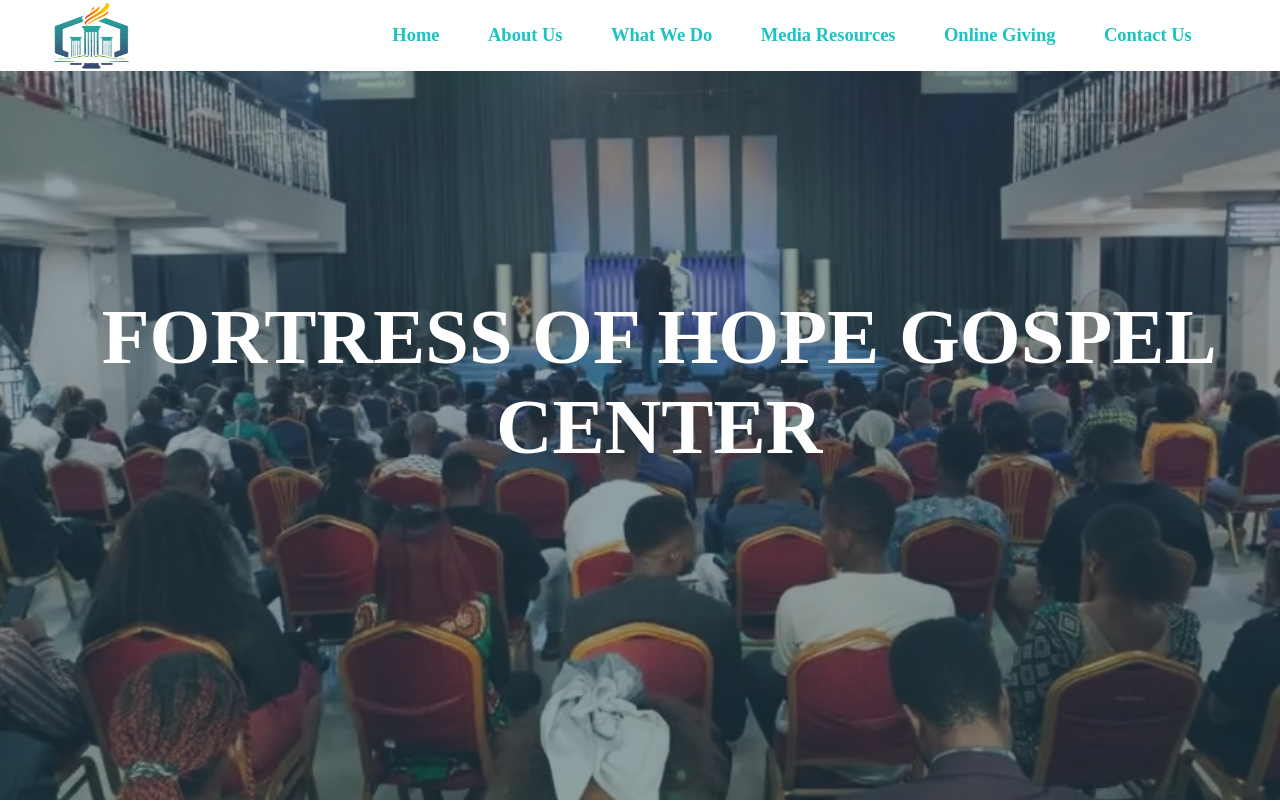
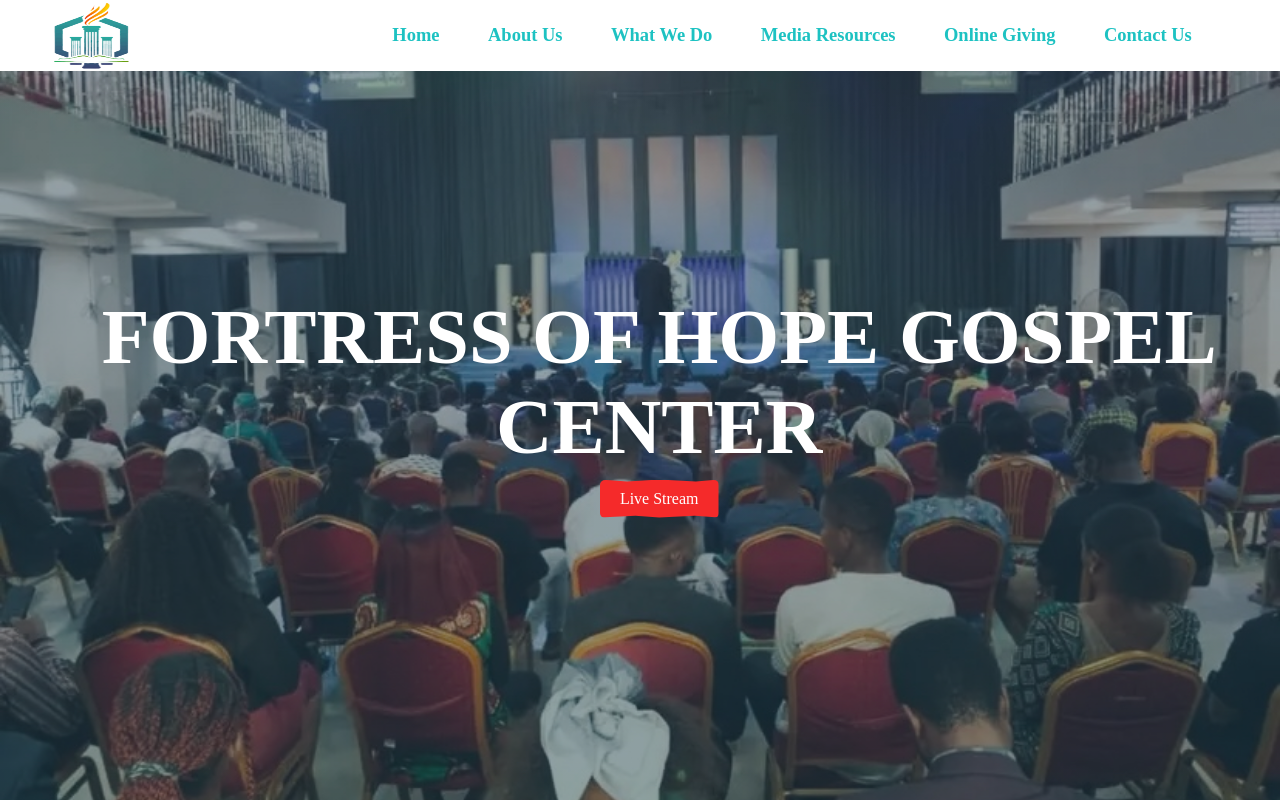
Before and after one commit to Iydeejames/Fortress-of-hope, a React (Create React App) app: page / in a window 1280 px wide. Shown: the top 802 px of the page. Built offline with nearby package versions, Linux system fonts and the light colour scheme.

Commit message:
Update Hero.js

```diff
--- a/src/components/Hero.js
+++ b/src/components/Hero.js
@@ -43,7 +43,7 @@ const HeroSection = () => {
           <div className="hero-text">
             <h1>FORTRESS OF HOPE GOSPEL CENTER</h1>
           </div>
-
+          <button className="hero-button" onClick={handleLiveStreamClick}> Live Stream</button>
         </div>
       </div>
     );
```
